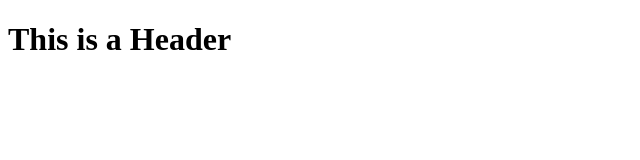
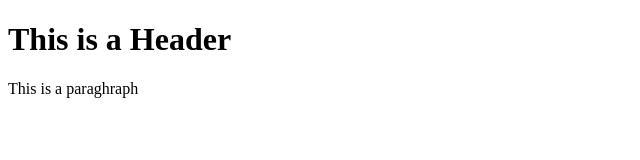
Before and after one commit to DeChane/git-test, a plain HTML site: page index.html in a window 1280 px wide. Shown: the whole page, without its empty margins (0-640 px from the left). Drawn offline with Linux system fonts and the light colour scheme.

Commit message:
Second commit

```diff
--- a/index.html
+++ b/index.html
@@ -2,5 +2,8 @@
 <html>
     <body>
         <h1>This is a Header</h1>
+        <p>
+            This is a paraghraph
+        </p>
     </body>
 </html>
```
